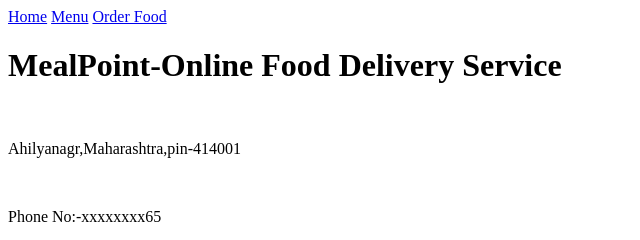
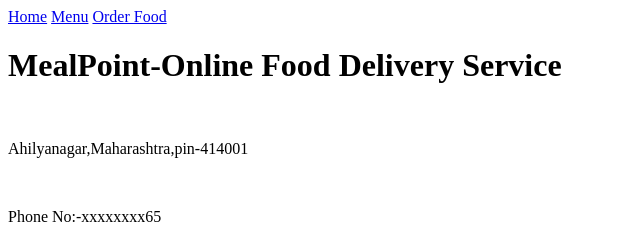
Before and after one commit to deshmukhsiddhi18/HTML, a plain HTML site: page contact.html in a window 1280 px wide. Shown: the top 240 px of the page, 0-640 px from the left. Drawn offline with Linux system fonts and the light colour scheme.

Commit message:
Update contact.html

```diff
--- a/contact.html
+++ b/contact.html
@@ -12,7 +12,7 @@
     <p>
         <h1>MealPoint-Online Food Delivery Service</h1>
     </p><br>
-    <p>Ahilyanagr,Maharashtra,pin-414001</p><br>
+    <p>Ahilyanagar,Maharashtra,pin-414001</p><br>
     <p>Phone No:-xxxxxxxx65</p><br>
     <p>Email Address:- deshmukhsiddhi042@gmail.com</p><br>
     <Footer>
```
